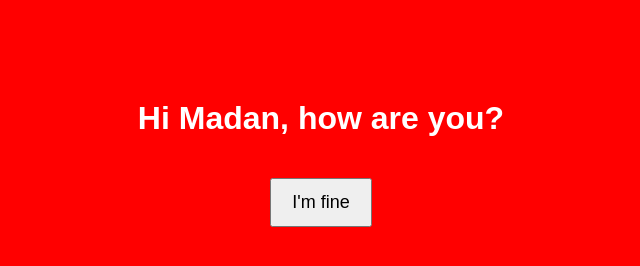
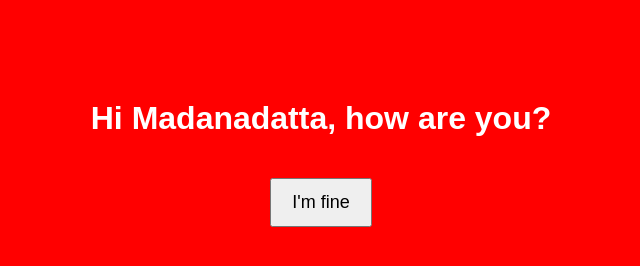
Before and after one commit to MadangitHub3101/foremo, a plain HTML site: page frontend/index.html in a window 1280 px wide. Shown: the whole page, without its empty margins (319-959 px from the left). Drawn offline with Linux system fonts and the light colour scheme.

Commit message:
updated 2st

```diff
--- a/frontend/index.html
+++ b/frontend/index.html
@@ -21,7 +21,7 @@
 </head>
 <body>
 
-  <h1>Hi Madan, how are you?</h1>
+  <h1>Hi Madanadatta, how are you?</h1>
 
   <button onclick="sendData()">I'm fine</button>
 
```
